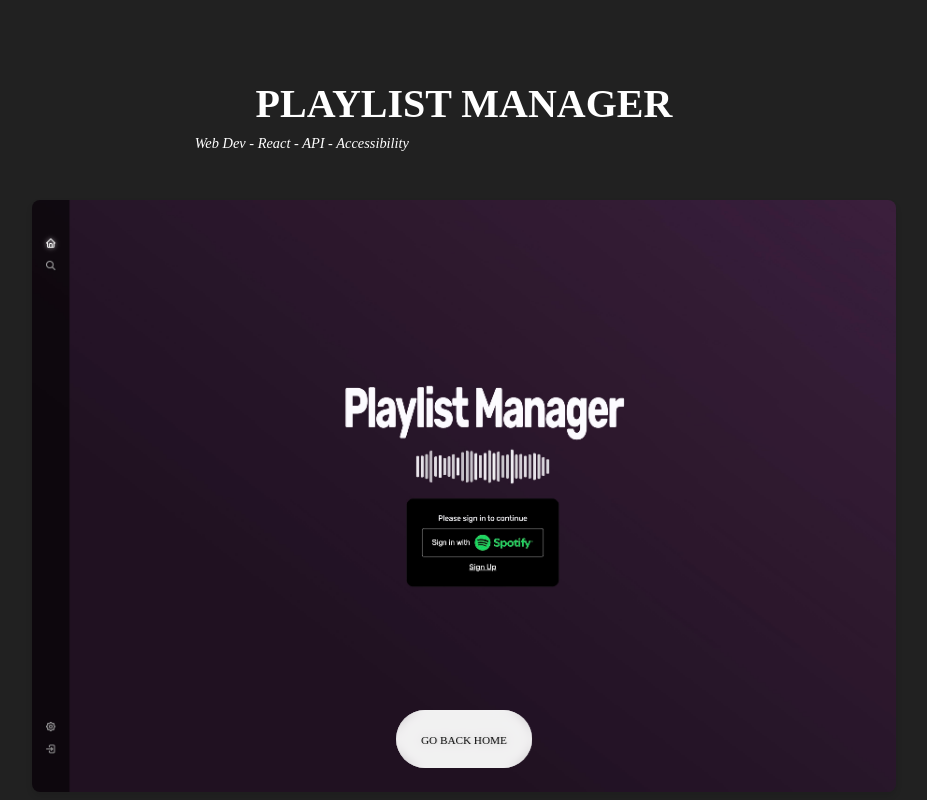
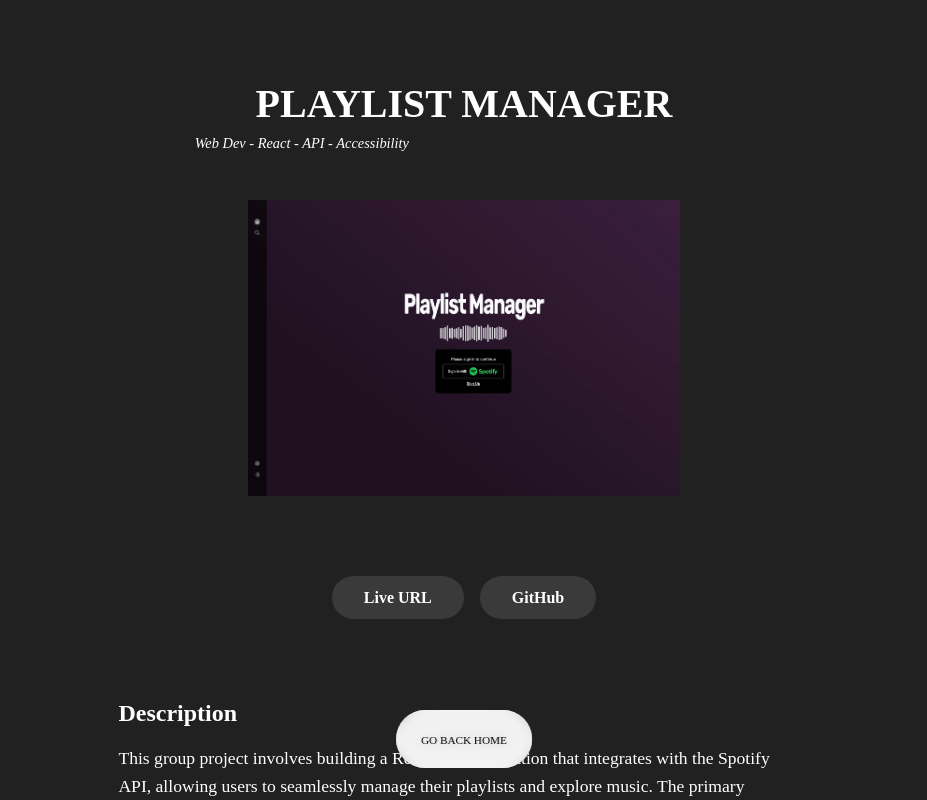
Before and after one commit to MaybeJod/v.0.1_portfolio, a React (Vite) app: page /#/project/playlist-manager in a window 1280 px wide. Shown: the top 800 px of the page, without its empty margins (176-1103 px from the left). Built offline with nearby package versions, Linux system fonts and the light colour scheme.

Commit message:
fix: projects detail page hero img

```diff
--- a/src/Data/ProjectsData.ts
+++ b/src/Data/ProjectsData.ts
@@ -206,7 +206,7 @@ export const ProjectsData: Project[] = [
 	{
 		title: "High Frontier Mobile game UX Design",
 		tag: ["Game Dev", "UX", "User Research", "Figma", "Prototyping"],
-		technologies: ["UX", "UI", "Figma", "Unity", ""],
+		technologies: ["UX", "UI", "Figma", "Unity"],
 		image: "/images/projectImg/hf4all/hfCover.jpg",
 		previewLink:
 			"https://iongamedesign.com/pages/high-frontier-4-all-digital-version",
--- a/src/Pages/LandingPageComponents/ProjectPage/ProjectPage.css
+++ b/src/Pages/LandingPageComponents/ProjectPage/ProjectPage.css
@@ -200,7 +200,8 @@
 	margin-bottom: 2rem;
 	border-radius: 8px;
 	overflow: hidden;
-	box-shadow: 0 4px 6px rgba(0, 0, 0, 0.1);
+	display: flex;
+	justify-content: center;
 }
 
 .project-hero-image img {
@@ -340,10 +341,21 @@
 	.project-header h1 {
 		font-size: 2.5rem;
 	}
+	.project-hero-image {
+		width: 100%;
+		margin-bottom: 2rem;
+		border-radius: 8px;
+		overflow: hidden;
+		display: flex;
+		justify-content: center;
+	}
 
-	.project-image {
-		width: 70%;
-		margin: 0 auto;
+	.project-hero-image img {
+		width: 50%;
+		height: auto;
+		display: block;
+		cursor: pointer;
+		transition: transform 0.3s ease;
 	}
 
 	.project-links-container {
```
